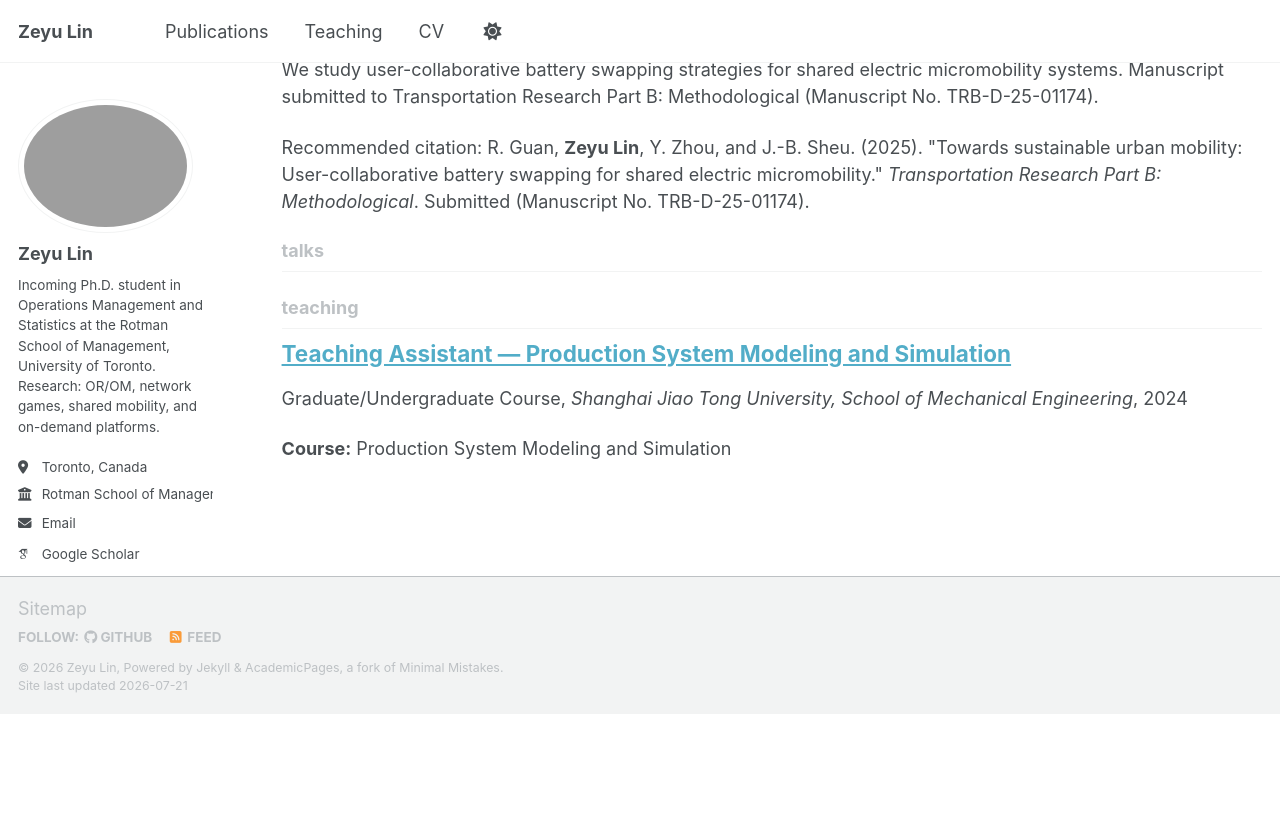
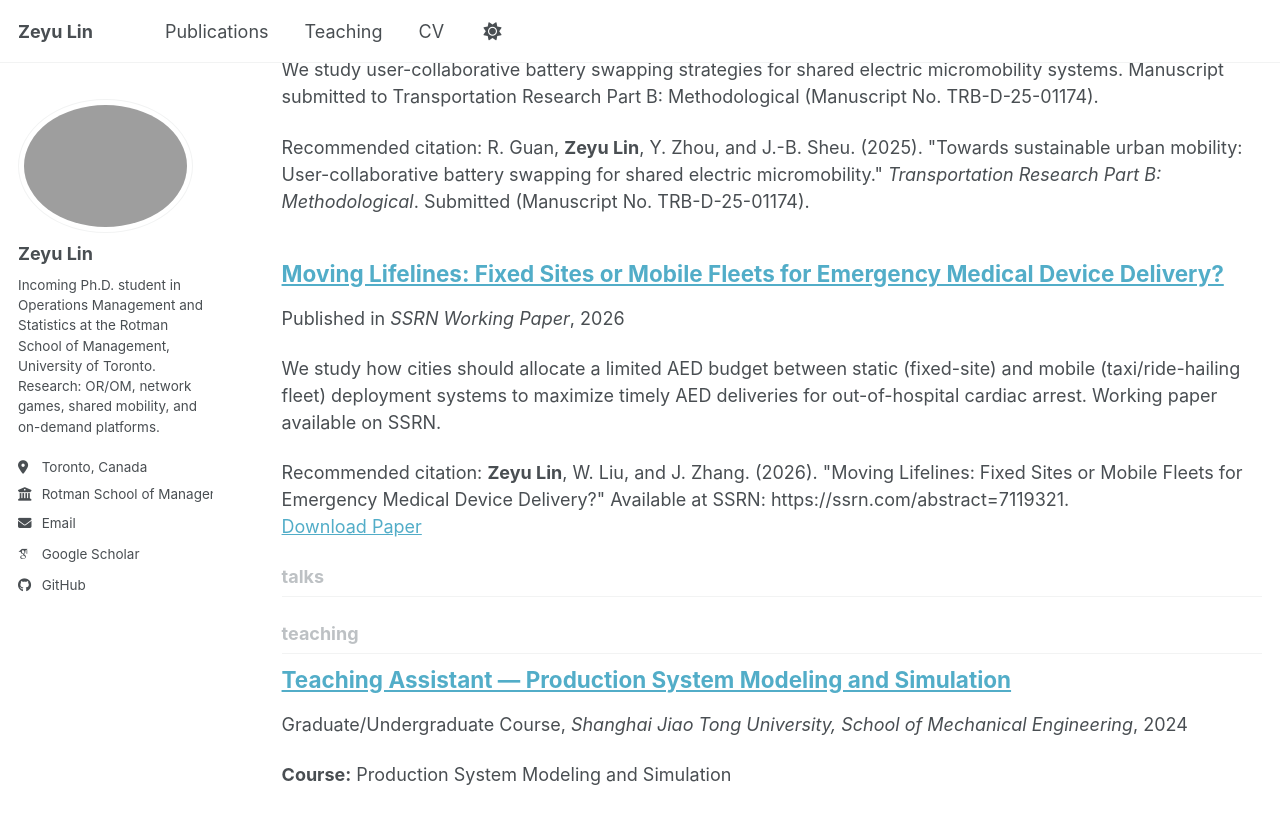
Before and after one commit to LIMYOYO/LIMYOYO.github.io, a Jekyll site: the page built from _pages/collection-archive.html, in a window 1280 px wide and 900 px high, scrolled down 1350 px. Shown: the top 824 px of the window. Built offline with Jekyll 4.4.1, drawn with Linux system fonts in a browser that asks for light colours; some web fonts are replaced; a script bundle is joined from its source files by our own code; library files that are not in the unit come from our copies; before the commit the page ends 2064 px from its top, so only the background shows below that.

Commit message:
feat: add Moving Lifelines working paper (SSRN) to publications and news

```diff
--- /dev/null
+++ b/_publications/2026-07-13-ssrn-moving-lifelines.md
@@ -0,0 +1,19 @@
+---
+title: "Moving Lifelines: Fixed Sites or Mobile Fleets for Emergency Medical Device Delivery?"
+collection: publications
+category: manuscripts
+permalink: /publication/2026-ssrn-moving-lifelines
+excerpt: 'We study how cities should allocate a limited AED budget between static (fixed-site) and mobile (taxi/ride-hailing fleet) deployment systems to maximize timely AED deliveries for out-of-hospital cardiac arrest. Working paper available on SSRN.'
+date: 2026-07-13
+venue: 'SSRN Working Paper'
+paperurl: 'https://papers.ssrn.com/sol3/papers.cfm?abstract_id=7119321'
+citation: '<b>Zeyu Lin</b>, W. Liu, and J. Zhang. (2026). &quot;Moving Lifelines: Fixed Sites or Mobile Fleets for Emergency Medical Device Delivery?&quot; Available at SSRN: https://ssrn.com/abstract=7119321.'
+---
+
+Timely use of an automated external defibrillator (AED) is critical for out-of-hospital cardiac arrest survival. Traditional static systems require a nearby community responder to retrieve an AED from a fixed location before reaching the patient, whereas emerging mobile systems place AEDs on taxis or ride-hailing vehicles for direct delivery by participating drivers. We study how cities should allocate a limited AED budget between these systems to maximize timely AED deliveries.
+
+We develop a stochastic spatial model where static delivery requires a two-leg responder-AED-patient trip, whereas mobile delivery pre-couples AED and responder but is constrained by fleet idleness. We show that static system performance depends jointly on AED and responder density: increasing either resource eventually yields a performance ceiling determined by the other. Mobile deployment avoids this bottleneck but discounts each equipped AED by fleet availability. Cities with different population levels may therefore favor different systems, and the preferred system can switch from mobile to static as population grows. Our analysis provides parsimonious policy prescriptions: optimal policies typically concentrate AEDs in one channel, and computable thresholds identify when static, mobile, or hybrid deployment is optimal. Calibrating our model with over 10 datasets, we find static deployment favored in New York City and mobile deployment in Singapore.
+
+**Authors:** Zeyu Lin (University of Toronto, Rotman School of Management), Weiliang Liu (The Chinese University of Hong Kong), Jingwei Zhang (Cornell University, SC Johnson College of Business)
+
+**Status:** Working paper, available at [SSRN](https://papers.ssrn.com/sol3/papers.cfm?abstract_id=7119321)
```
Also changed, not shown: _pages/about.md (+1 -0 lines).
